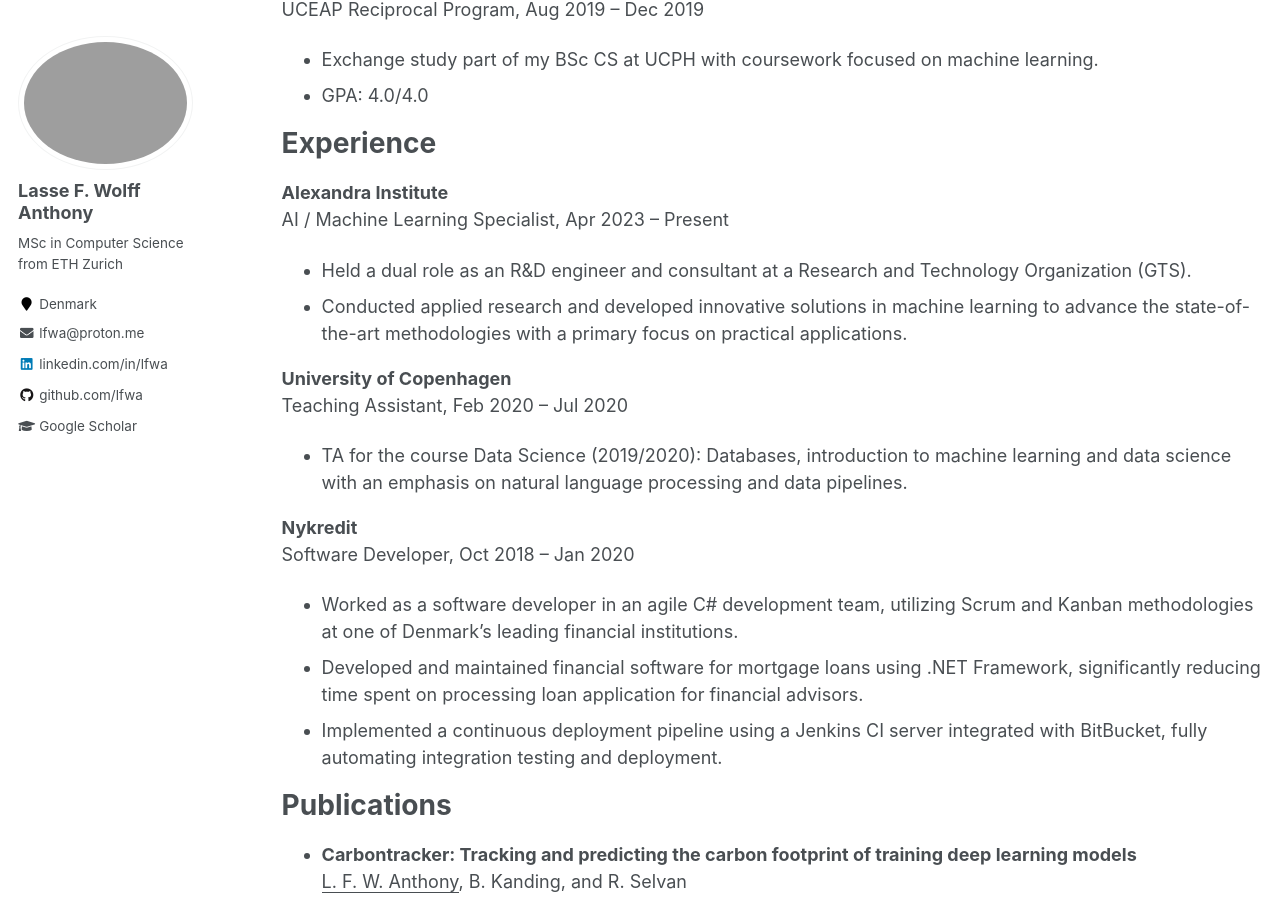
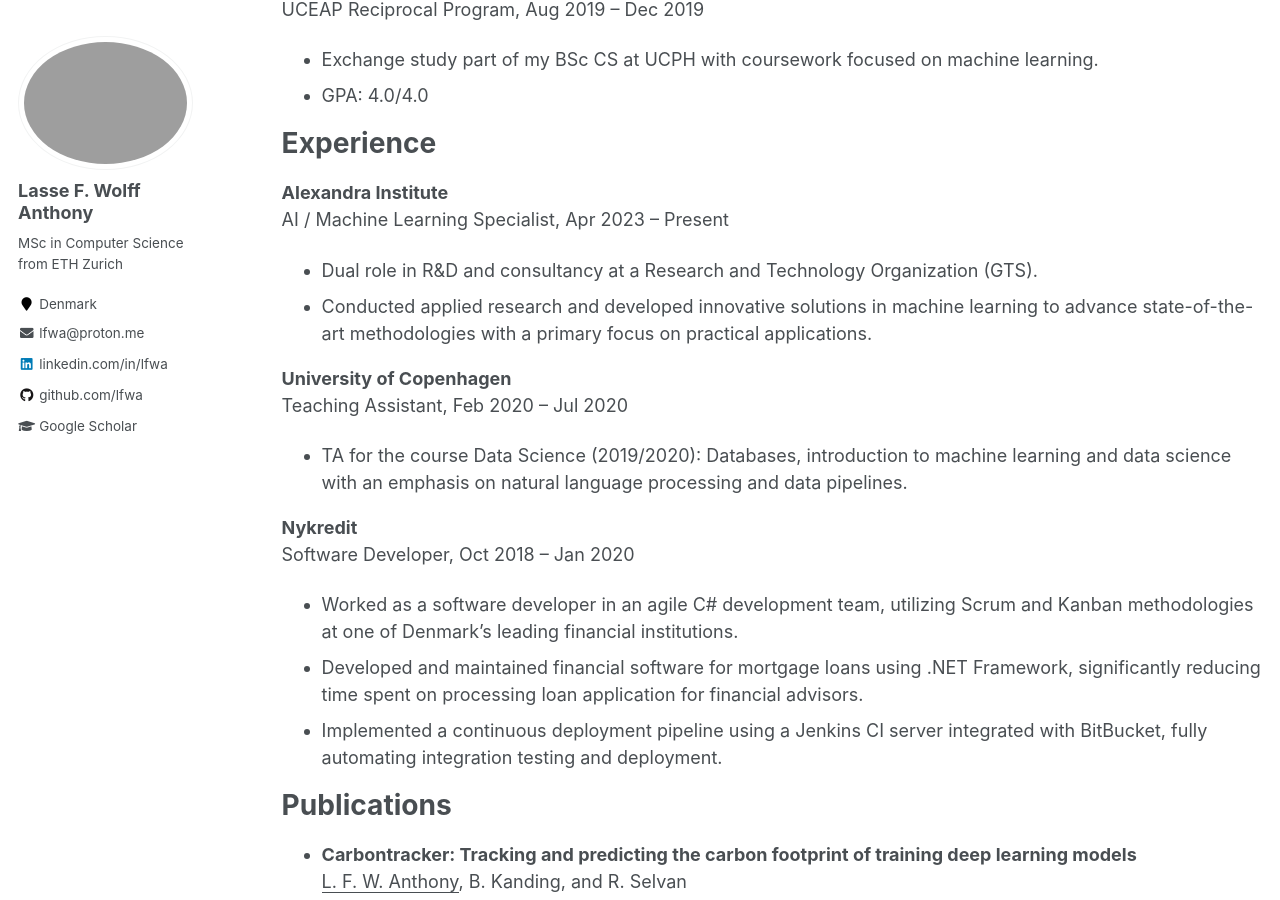
Before and after one commit to lfwa/lfwa.github.io, a Jekyll site: the page built from _pages/cv.md, in a window 1280 px wide and 900 px high, scrolled down 713 px. Built offline with Jekyll 4.4.1, drawn with Linux system fonts in a browser that asks for light colours; formulas are drawn with MathJax 3.

Commit message:
Fix phrasing

```diff
--- a/_pages/cv.md
+++ b/_pages/cv.md
@@ -35,8 +35,8 @@ Experience
 ======
 **Alexandra Institute**\
 AI / Machine Learning Specialist, Apr 2023 &ndash; Present
-* Held a dual role as an R&D engineer and consultant at a Research and Technology Organization (GTS).
-* Conducted applied research and developed innovative solutions in machine learning to advance the state-of-the-art methodologies with a primary focus on practical applications.
+* Dual role in R&D and consultancy at a Research and Technology Organization (GTS).
+* Conducted applied research and developed innovative solutions in machine learning to advance state-of-the-art methodologies with a primary focus on practical applications.
 
 **University of Copenhagen**\
 Teaching Assistant, Feb 2020 &ndash; Jul 2020
```
